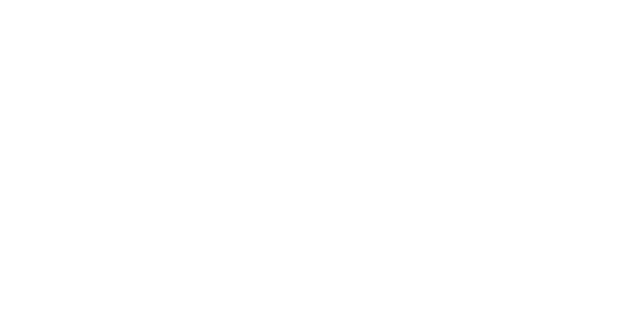
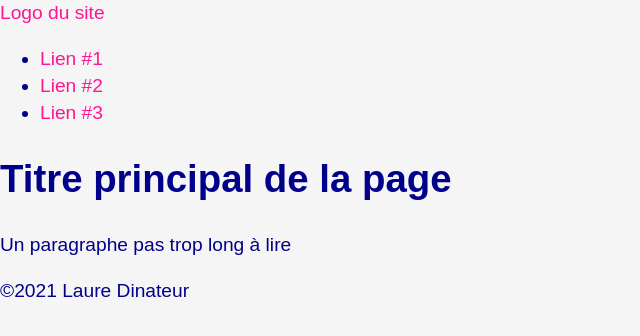
Before and after one commit to esig-jura/b053-fifty-burger-fallinov, a plain HTML site: page index.html in a window 1280 px wide. Shown: the whole page, without its empty margins (0-640 px from the left). Drawn offline with nearby package versions, Linux system fonts and the light colour scheme.

Commit message:
ajout css de base

```diff
--- /dev/null
+++ b/css/main.css
@@ -0,0 +1,27 @@
+* {
+    box-sizing: border-box;
+}
+
+body {
+    font-family: Arial, sans-serif;
+    font-weight: 400;
+    font-size: 1.2rem;
+    line-height: 1.4;
+    color: darkblue;
+    background-color: whitesmoke;
+}
+
+img {
+    max-width: 100%;
+    height: auto;
+    width: auto;
+}
+
+a {
+    color: deeppink;
+    text-decoration: none;
+}
+
+a:hover {
+    color: darkmagenta;
+}
--- a/index.html
+++ b/index.html
@@ -1,10 +1,47 @@
 <!DOCTYPE html>
-<html lang="en">
+<html lang="fr">
 <head>
+    <!-- Jeu de caractères utilisé pour l'encodage du fichier HTML -->
     <meta charset="UTF-8">
-    <title>Title</title>
+    <!-- Viewport -->
+    <meta name="viewport" content="width=device-width, initial-scale=1.0">
+    <!-- Titre de la page -->
+    <title>Fifty Burgers</title>
+    <!-- Auteur -->
+    <meta name="author" content="Steve Fallet">
+    <!-- Description de la page -->
+    <meta name="description" content="On aime les burgers">
+    <!-- Reset CSS Normalize CSS -->
+    <link rel="stylesheet" href="https://cdnjs.cloudflare.com/ajax/libs/normalize/8.0.1/normalize.min.css"/>
+    <!-- CSS de base -->
+    <link rel="stylesheet" href="css/main.css"/>
+    <!-- Favicon -->
+    <link rel="icon" href="favicon.ico">
 </head>
 <body>
+<header>
+    <a href="#" class="logo">Logo du site</a>
 
+    <nav>
+        <ul class="menu">
+            <li>
+                <a href="#">Lien #1</a>
+            </li>
+            <li>
+                <a href="#">Lien #2</a>
+            </li>
+            <li>
+                <a href="#">Lien #3</a>
+            </li>
+        </ul>
+    </nav>
+</header>
+<main>
+    <h1>Titre principal de la page</h1>
+    <p>Un paragraphe pas trop long à lire</p>
+</main>
+<footer>
+    &copy;2021 Laure Dinateur
+</footer>
 </body>
 </html>
```
